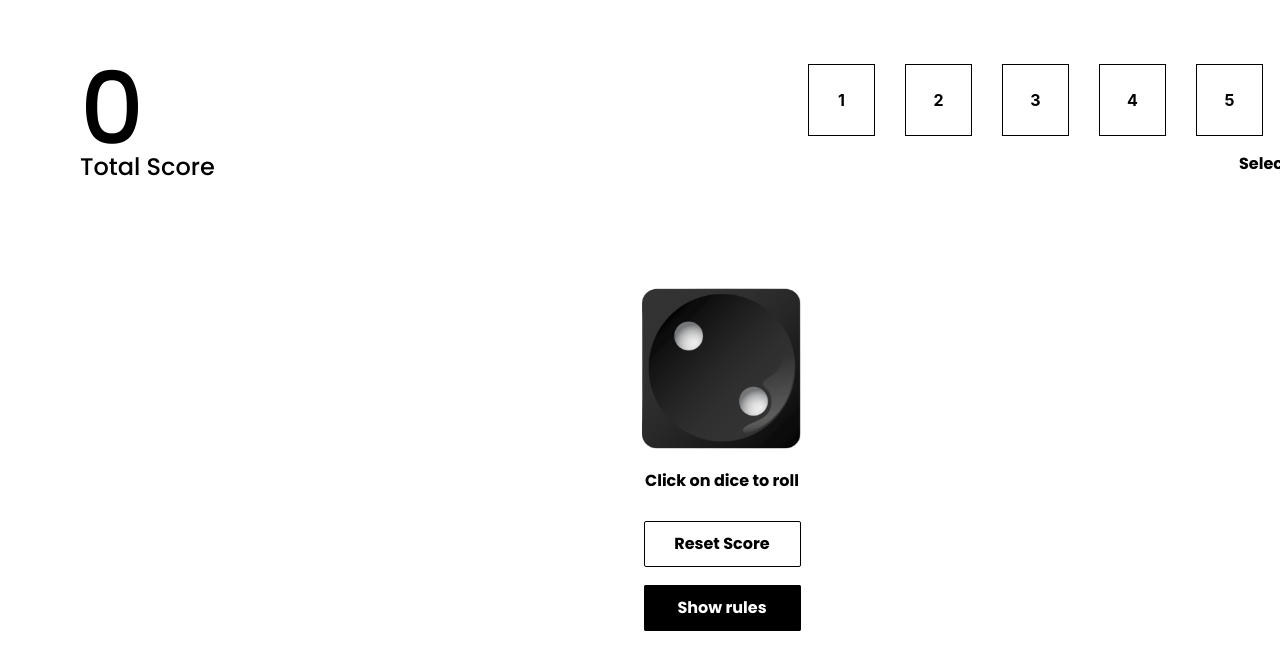
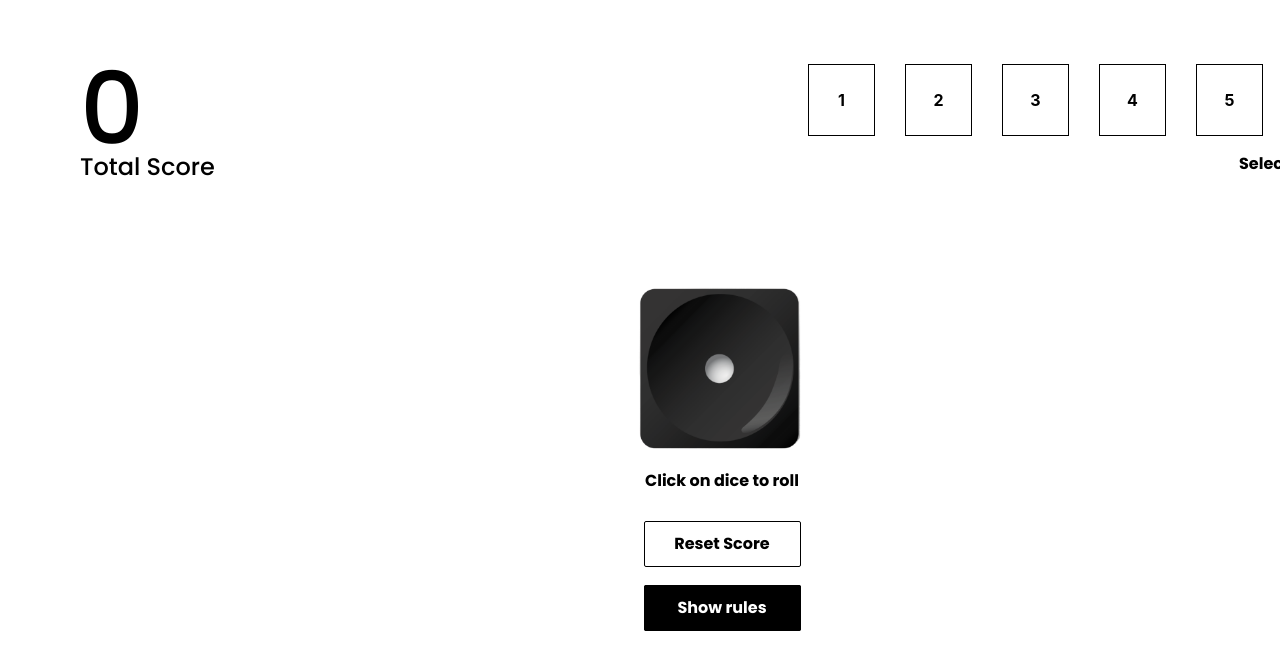
Before and after one commit to chaharhimanshu1004/Dice-Game, a React (Create React App) app: page / in a window 1280 px wide. Shown: the top 670 px of the page. Built offline with nearby package versions, Linux system fonts and the light colour scheme.

Commit message:
dice image change feature

```diff
--- a/src/Pages/Game.js
+++ b/src/Pages/Game.js
@@ -4,10 +4,18 @@ import { useState } from 'react';
 
 
 export default function Game() {
+    const [currentNum,setCurrentNum] = useState(1);
 
     function generateRandom(){
-        let num=  Math.floor(Math.random() * 6) + 1;
+        return Math.floor(Math.random() * 6) + 1;
     }
+    function setTostate(){
+        const randomNum = generateRandom();
+        setCurrentNum((prev)=>randomNum);
+    }
+    console.log(currentNum);
+
+
 
   return (
 
@@ -36,8 +44,8 @@ export default function Game() {
         </div>
         <div className='max-w-[250px] max-h-[449px] mt-[70px] ml-[595px] flex flex-col items-center justify-center'>
             <div className='max-w-[170px] max-h-[160px]'>
-                <button>
-                    <img src='/images/assets/dice2.png' alt="cube image" />
+                <button onClick={setTostate}>
+                    <img src ={`/images/assets/dice${currentNum}.png`} alt="cube image" />
                 </button>
             </div>
             <div className='ml-1'>
```
